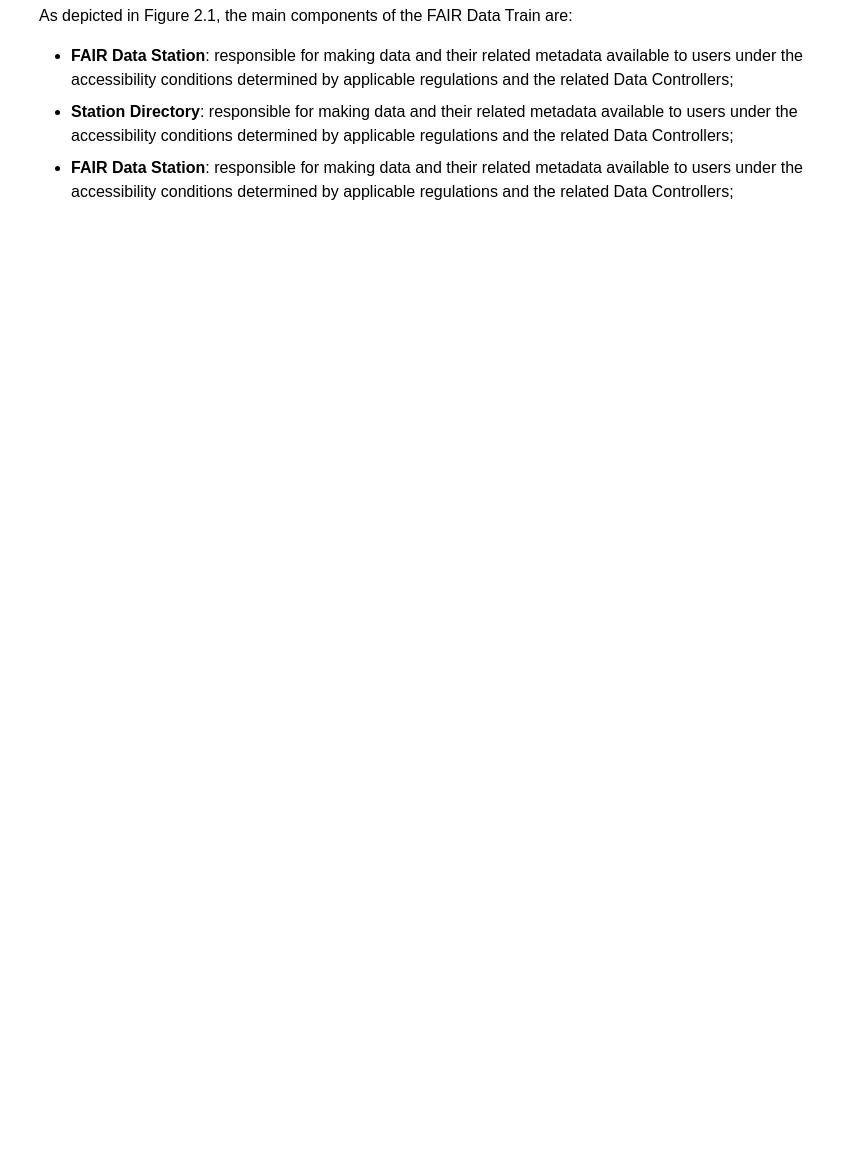
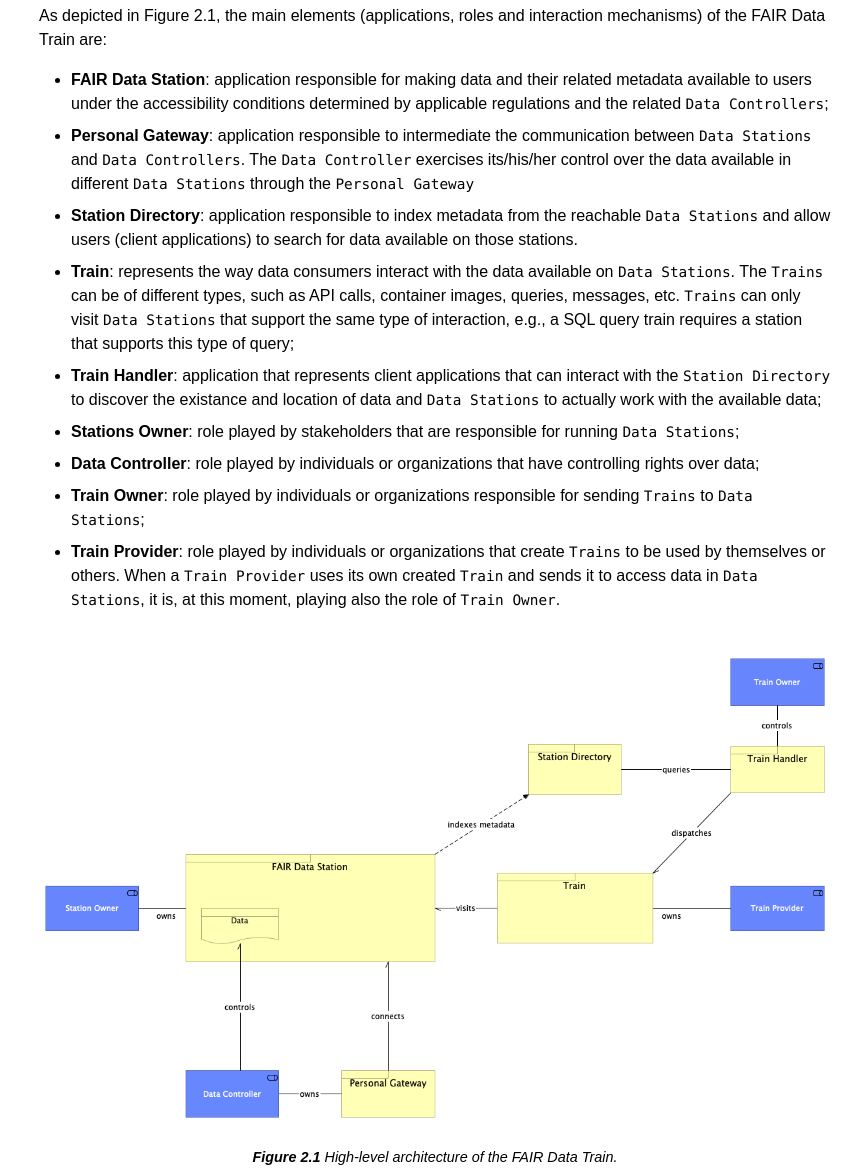
Before and after one commit to fdt-specs/fdt-specs.github.io, a plain HTML site: page index.html in a window 1280 px wide. Shown: the part 2158-3330 px from the top of the page, without its empty margins (425-1280 px from the left). Before the commit the page ends 2410 px from the top, so only its background shows below. Drawn offline with Linux system fonts and the light colour scheme; a script that the page names is missing.

Commit message:
Updated text.

```diff
--- a/index.html
+++ b/index.html
@@ -175,12 +175,23 @@
 
          <h2 id="maincomponents"><span class="secno">2 </span> Main components</h2>
 
-		 <p>As depicted in Figure 2.1, the main components of the FAIR Data Train are:</p>
+		 <p>As depicted in Figure 2.1, the main elements (applications, roles and interaction mechanisms) of the FAIR Data Train are:</p>
          <ul>
-             <li><strong>FAIR Data Station</strong>: responsible for making data and their related metadata available to users under the accessibility conditions determined by applicable regulations and the related Data Controllers;</li>
-             <li><strong>Station Directory</strong>: responsible for making data and their related metadata available to users under the accessibility conditions determined by applicable regulations and the related Data Controllers;</li>
-             <li><strong>FAIR Data Station</strong>: responsible for making data and their related metadata available to users under the accessibility conditions determined by applicable regulations and the related Data Controllers;</li>
+             <li><strong>FAIR Data Station</strong>: application responsible for making data and their related metadata available to users under the accessibility conditions determined by applicable regulations and the related <code>Data Controllers</code>;</li>
+             <li><strong>Personal Gateway</strong>: application responsible to intermediate the communication between <code>Data Stations</code> and <code>Data Controllers</code>. The <code>Data Controller</code> exercises its/his/her control over the data available in different <code>Data Stations</code> through the <code>Personal Gateway</code> </li>
+             <li><strong>Station Directory</strong>: application responsible to index metadata from the reachable <code>Data Stations</code> and allow users (client applications) to search for data available on those stations.</li>
+             <li><strong>Train</strong>: represents the way data consumers interact with the data available on <code>Data Stations</code>. The <code>Trains</code> can be of different types, such as API calls, container images, queries, messages, etc. <code>Trains</code> can only visit <code>Data Stations</code> that support the same type of interaction, e.g., a SQL query train requires a station that supports this type of query;</li>
+             <li><strong>Train Handler</strong>: application that represents client applications that can interact with the <code>Station Directory</code> to discover the existance and location of data and <code>Data Stations</code> to actually work with the available data;</li>
+             <li><strong>Stations Owner</strong>: role played by stakeholders that are responsible for running <code>Data Stations</code>;</li>
+             <li><strong>Data Controller</strong>: role played by individuals or organizations that have controlling rights over data;</li>
+             <li><strong>Train Owner</strong>: role played by individuals or organizations responsible for sending <code>Trains</code> to <code>Data Stations</code>;</li>
+             <li><strong>Train Provider</strong>: role played by individuals or organizations that create <code>Trains</code> to be used by themselves or others. When a <code>Train Provider</code> uses its own created <code>Train</code> and sends it to access data in <code>Data Stations</code>, it is, at this moment, playing also the role of <code>Train Owner</code>.</li>
          </ul>
+
+         <figure>
+			 <p><img src="images/highlevelview.png" alt="Highlevel architecture view"></p>
+			 <figcaption><span class="marker">Figure 2.1</span> High-level architecture of the FAIR Data Train.</figcaption>
+		 </figure>
 
      </main>
      <script src="/scripts/fixup.js"></script>
```
